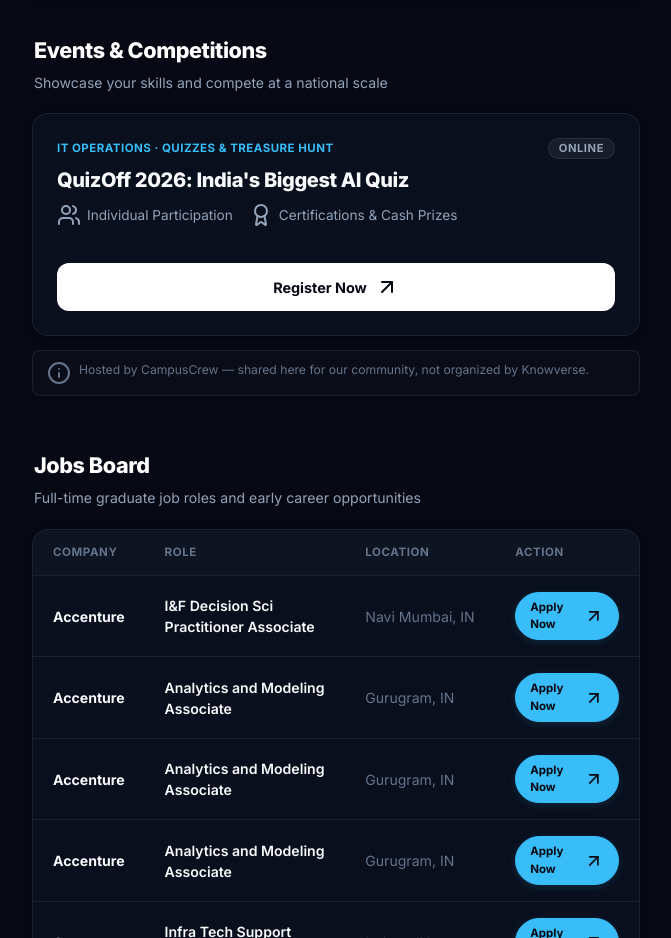
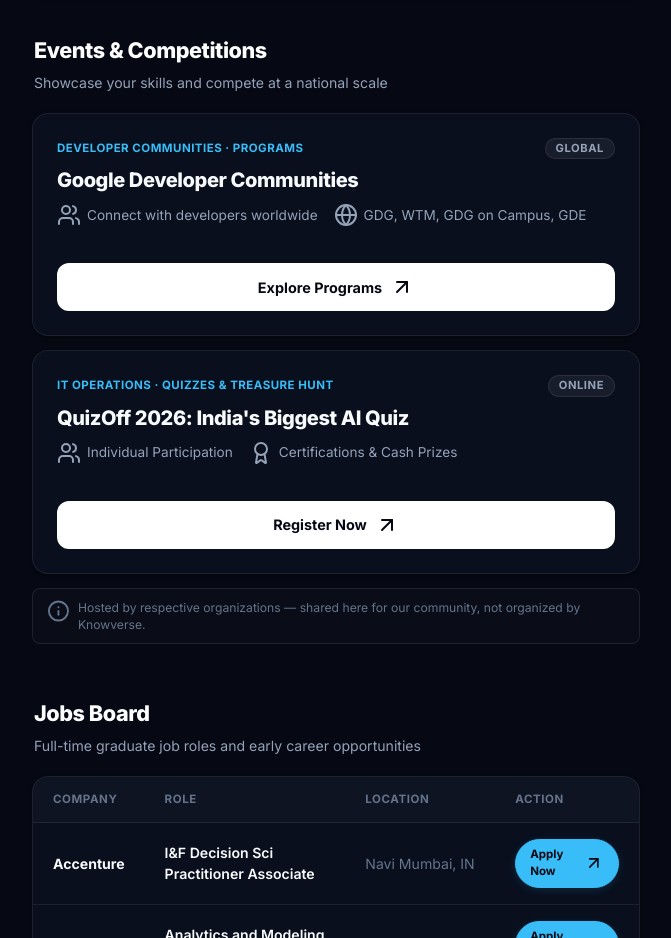
Before and after one commit to narendra14192/knowverse-portal, a plain HTML site: page frontend/index.html in a window 1280 px wide. Shown: the part 3320-4258 px from the top of the page, without its empty margins (304-975 px from the left). Drawn offline with nearby package versions, Linux system fonts and the light colour scheme; no server answers; a small style sheet from the web is missing.

Commit message:
feat: add Google Developer Communities event card and set RollForward to Major

```diff
--- a/frontend/index.html
+++ b/frontend/index.html
@@ -202,6 +202,27 @@
         <article class="event-card">
           <div class="event-body">
             <div class="event-header-row">
+              <span class="event-category-tags">Developer Communities · Programs</span>
+              <span class="badge badge-tag">Global</span>
+            </div>
+            <h3 class="event-title">Google Developer Communities</h3>
+            <p class="event-meta-info">
+              <span><i data-lucide="users"></i> Connect with developers worldwide</span>
+              <span><i data-lucide="globe"></i> GDG, WTM, GDG on Campus, GDE</span>
+            </p>
+          </div>
+
+          <div class="event-footer">
+            <a href="https://developers.google.com/community" target="_blank" rel="noopener noreferrer" class="btn-apply-accent">
+              <span>Explore Programs</span>
+              <i data-lucide="arrow-up-right"></i>
+            </a>
+          </div>
+        </article>
+
+        <article class="event-card">
+          <div class="event-body">
+            <div class="event-header-row">
               <span class="event-category-tags">IT Operations · Quizzes & Treasure Hunt</span>
               <span class="badge badge-tag">Online</span>
             </div>
@@ -222,7 +243,7 @@
 
         <p class="event-note">
           <i data-lucide="info"></i>
-          <span>Hosted by CampusCrew — shared here for our community, not organized by Knowverse.</span>
+          <span>Hosted by respective organizations — shared here for our community, not organized by Knowverse.</span>
         </p>
       </div>
     </section>
```
Also changed, not shown: 1 other file.
